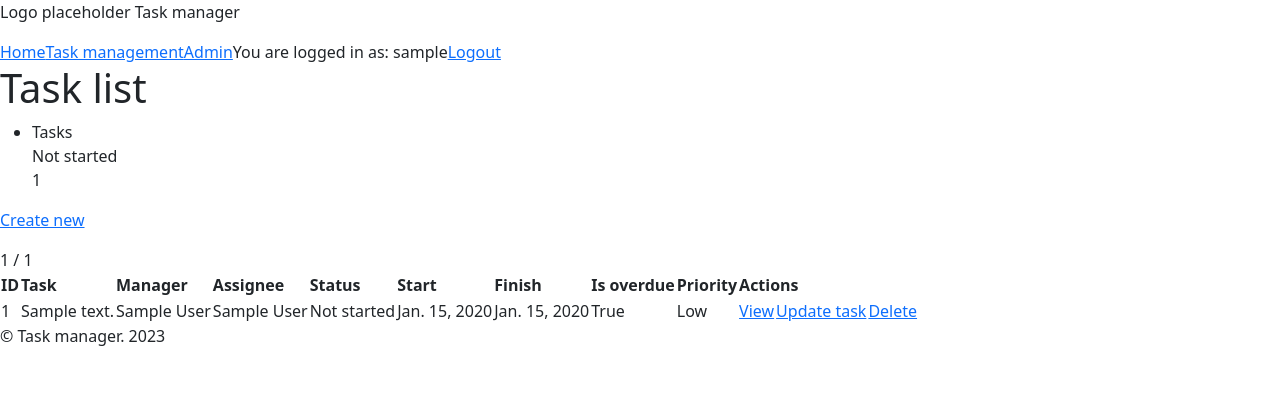
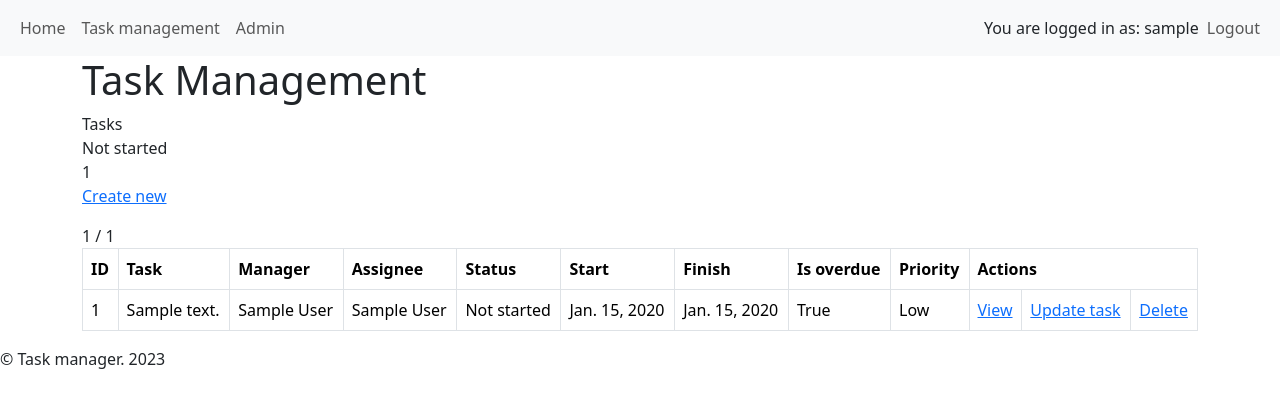
Before and after one commit to bro256/django03, a Django app: page /tasks/ in a window 1280 px wide. Shown: the top 408 px of the page. Run offline with Django 4.2, Linux system fonts and the light colour scheme; the first user in the database is signed in; tables that the repository leaves empty hold one stand-in row (Sample ...); some libraries are stand-ins or nearby versions.

Commit message:
Starting styling. Some styling in base.html and task_list.html

```diff
--- a/django03/task_manager/templates/base.html
+++ b/django03/task_manager/templates/base.html
@@ -16,18 +16,21 @@
 <body>
 {% if user.is_authenticated %}
 <header>
-    <p class="logo">Logo placeholder {% trans "Task manager"|capfirst %}</p>
-    <ul class="nav">
-        <li><a href="{% url 'index' %}">{% trans "home"|capfirst %}</a></li>
-        <li><a href="{% url 'task_list' %}">{% trans "Task management"|capfirst %}</a></li>
-        {% comment %} <li><a href="{% url 'profile' %}">&#128100; {{ user.username }}</a></li>{% endcomment %}
-        {% comment %}             <li><a href="{% url 'login' %}">{% trans "login"|capfirst %}</a></li>
-        <li><a href="{% url 'signup' %}">{% trans "sign up"|capfirst %}</a></li>{% endcomment %}
+    <nav class="navbar navbar-expand-lg navbar-light bg-light">
+        <div class="container-fluid">
+            <div class="collapse navbar-collapse" id="navbarNavAltMarkup">
+                <div class="navbar-nav">
+                    <a class="nav-link" href="{% url 'index' %}">{% trans "home"|capfirst %}</a>
+                    <a class="nav-link" href="{% url 'task_list' %}">{% trans "Task management"|capfirst %}</a>
                     {% if user.is_staff or user.is_superuser %}
-            <li><a href="{% url 'admin:index' %}">{% trans "admin"|capfirst %}</a></li>
+                        <a class="nav-link" href="{% url 'admin:index' %}">{% trans "admin"|capfirst %}</a>
                     {% endif %}
-        <li>You are logged in as: {{ user.username }}</li>
-        <li><a href="{% url 'logout' %}">{% trans "logout"|capfirst %}</a></li>
+                </div>
+                <div class="navbar-nav ms-auto">
+                    <div class="align-self-center">You are logged in as: {{ user.username }}</div>
+                    <a class="nav-link" href="{% url 'logout' %}">{% trans "logout"|capfirst %}</a>
+                </div>
+            </div>
             {% comment %} <form action="{% url 'set_language' %}" method="post">
                 {% csrf_token %}
                 <input type="hidden" name="next" value="{{ redirect_to }}">
@@ -39,7 +42,9 @@
                     {% endfor %}
                 </select>
             </form> {% endcomment %}
-    </ul>
+        </div>
+    </nav>
+
 </header>
 <main>
 {% if messages %}
--- a/django03/task_manager/templates/task_manager/task_list.html
+++ b/django03/task_manager/templates/task_manager/task_list.html
@@ -2,19 +2,22 @@
 {% load static %}
 {% block title %} {{ block.super }} {% endblock title %}
 {% block content %}
-<h1>Task list</h1>
-<ul>
+<div class="container">
+    <div class="row">
+        <h1>Task Management</h1>
+    </div>
+    <div class="row">
         {% for count in task_counts %}
-    <li>Tasks</br>{{ count.status_display }}</br>{{ count.count }}</li>
+        <div class="col">Tasks</br>{{ count.status_display }}</br>{{ count.count }}</div>
         {% endfor %}
-</ul>
+    </div>
     {% comment %} {% if self.request.user.is_staff or self.request.user.is_superuser %} {% endcomment %}
     <p><a class="button float-right" href="{% url 'task_create' %}">Create new</a></p>
     {% comment %} {% endif %} {% endcomment %}
     {% comment %} {% include 'includes/search.html' %} {% endcomment %}
     {% if task_list %}
         {% include 'includes/paginator_nav.html' %}
-    <table>
+        <table class="table table-bordered">
             <tr>
                 <th>ID</th>
                 <th>Task</th>
@@ -36,7 +39,11 @@
                 <td>{{ task.owner.first_name }} {{ task.owner.last_name }}</td>
                 {% comment %} <td>{% for assignee in task.assignee.all %} {{ assignee.first_name }} {{ assignee.last_name }}</br> {% endfor %}</td>     {% endcomment %}
                 <td>{{ task.assignee.first_name }} {{ task.assignee.last_name }}</td>
-            <td>{{ task.get_status_display }}</td>
+
+                {% comment %} <td>{{ task.get_status_display }}</td>
+                <div class="my-div" style="background-color: {% if value == 'red' %}#ff0000{% elif value == 'blue' %}#0000ff{% else %}#ffffff{% endif %}">   {% endcomment %}
+                <td class="{% if task.status == 1 %}table-secondary{% elif task.status == 2 %}table-warning{% elif task.status == 3 %}table-info{% elif task.status == 4 %}table-success{% endif %}">{{ task.get_status_display }}</td>
+
                 <td>{{ task.start }}</td>
                 <td>{{ task.finish }}</td>
                 <td>{{ task.is_overdue }}</td>
@@ -50,4 +57,5 @@
             {% endfor %}
         </table>
     {% endif %}
+</div>
 {% endblock content %}
```
Lines whose indentation alone changed are shown as unchanged.
